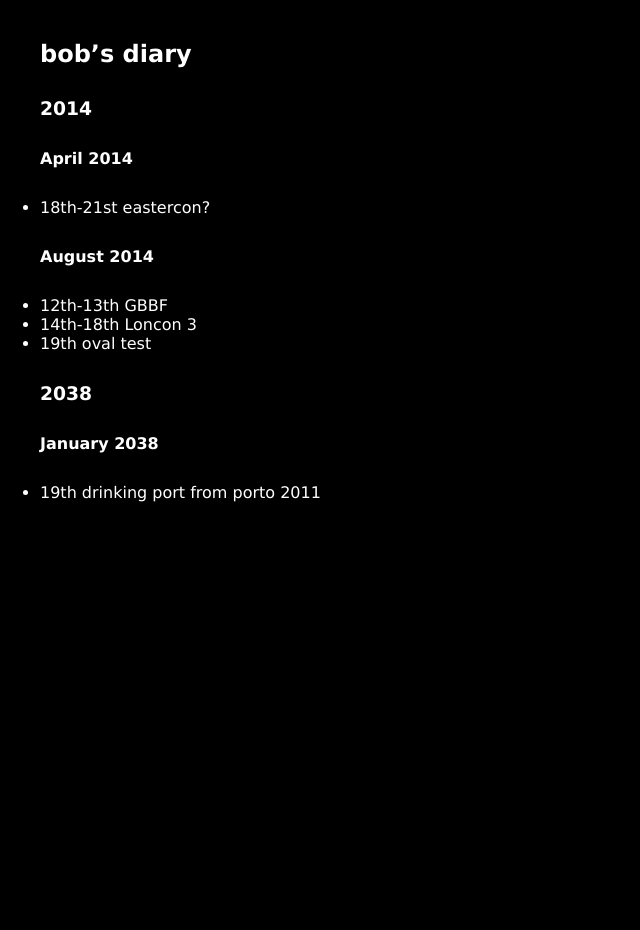
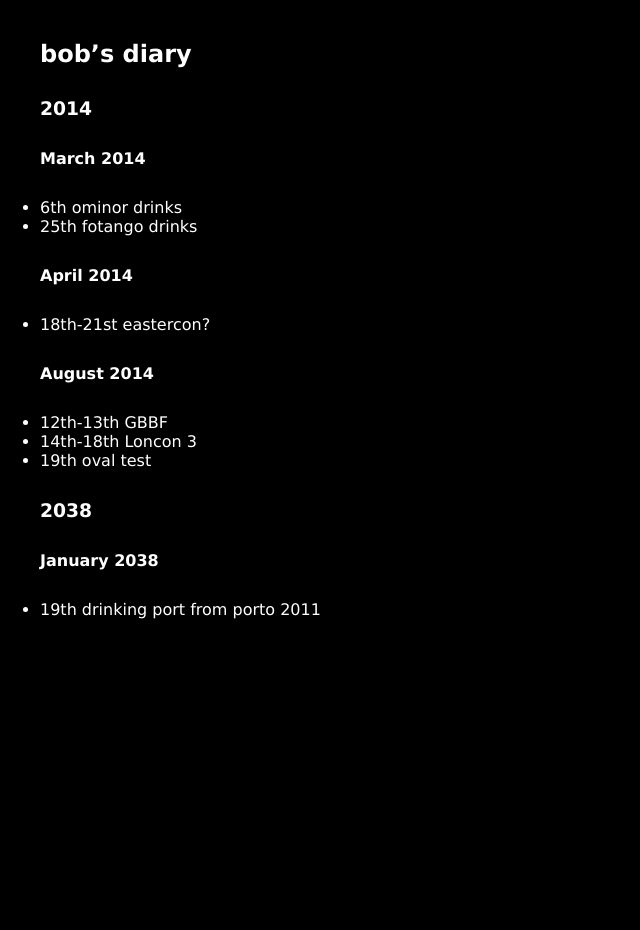
Before and after one commit to rjw1/randomness.org.uk, a Jekyll site: the page built from diary/index.md, in a window 1280 px wide. Shown: the whole page, without its empty margins (0-640 px from the left). Built offline with Jekyll 4.4.1, drawn with Linux system fonts in a browser that asks for light colours; Markdown is read by kramdown in place of the engine named in the settings.

Commit message:
Lots of work drinks this month

```diff
--- a/diary/index.md
+++ b/diary/index.md
@@ -5,6 +5,12 @@ layout: default
 ## bob's diary ##
 
 ### 2014 ###
+
+
+#### March 2014 ####
+
+* 6th ominor drinks
+* 25th fotango drinks
 
 #### April 2014 ####
 
```
